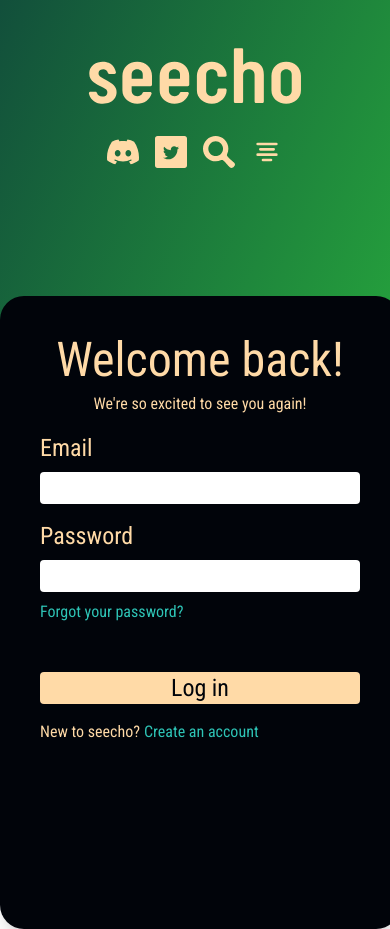
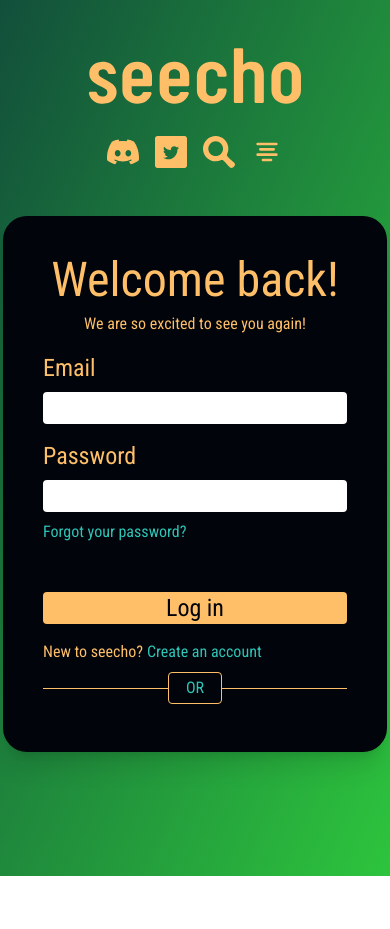
Before and after one commit to deniselupe/chat-app, a Next.js app in the folder frontend/: page /login in a window 390 px wide. After the commit the page ends 876 px from the top, so only its background shows below. Built offline with nearby package versions, Linux system fonts and the light colour scheme.

Commit message:
style: improve responsive design for login form

```diff
--- a/frontend/app/login/page.tsx
+++ b/frontend/app/login/page.tsx
@@ -2,10 +2,10 @@ import Link from 'next/link';
 
 export default function LoginPage() {
     return (
-        <form className="w-2/6 h-3/4 min-w-[400px] mx-auto mt-28 p-10 rounded-3xl flex flex-col items-center bg-seecho-darkblue shadow-xl">
+        <form className="w-96 mx-auto sm:w-3/4 md:w-[750px] md:h-4/6 sm:mt-28 p-10 rounded-3xl flex flex-col items-center bg-seecho-darkblue shadow-xl">
             <div className="w-full mb-4">
                 <h1 className="mb-2 text-5xl text-seecho-gold text-center">Welcome back!</h1>
-                <h2 className="text-seecho-gold text-center">We're so excited to see you again!</h2>
+                <h2 className="text-seecho-gold text-center">We are so excited to see you again!</h2>
             </div>
             <div className="w-full mb-4">
                 <label className="mb-2 text-seecho-gold text-2xl block" htmlFor="email">Email</label>
@@ -22,6 +22,11 @@ export default function LoginPage() {
             <p className="w-full inline-flex text-seecho-gold">New to seecho?
                 <Link href="#" className="ml-1 text-seecho-lightblue hover:underline">Create an account</Link>
             </p>
+            <div className="w-full h-12 flex items-center">
+                <hr className="w-1/2 border-top border-seecho-gold" />
+                <p className="w-16 h-8 rounded text-seecho-lightblue flex justify-center items-center border border-seecho-gold">OR</p>
+                <hr className="w-1/2 border-top border-seecho-gold" />
+            </div>
         </form>
     );
 }
--- a/frontend/tailwind.config.js
+++ b/frontend/tailwind.config.js
@@ -16,7 +16,7 @@
         'seecho': {
           'darkgreen': '#124F3B',
           'lightgreen': '#2DC43D',
-          'gold': '#FFDAA7',
+          'gold': '#FFBF69',
           'orange': '#FF9F1C',
           'darkblue': '#01040A',
           'lightblue': '#2EC4B6'
```
